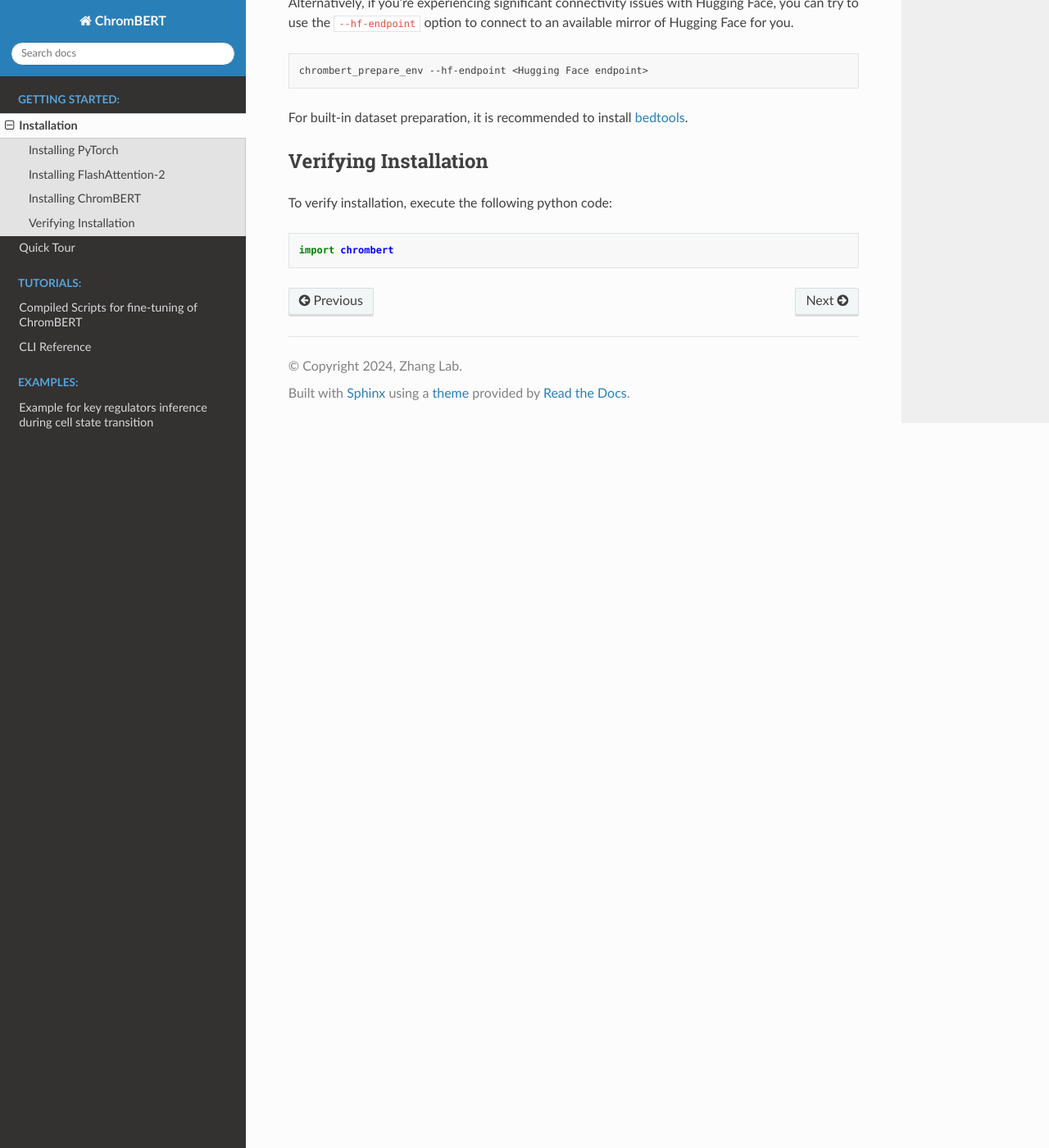
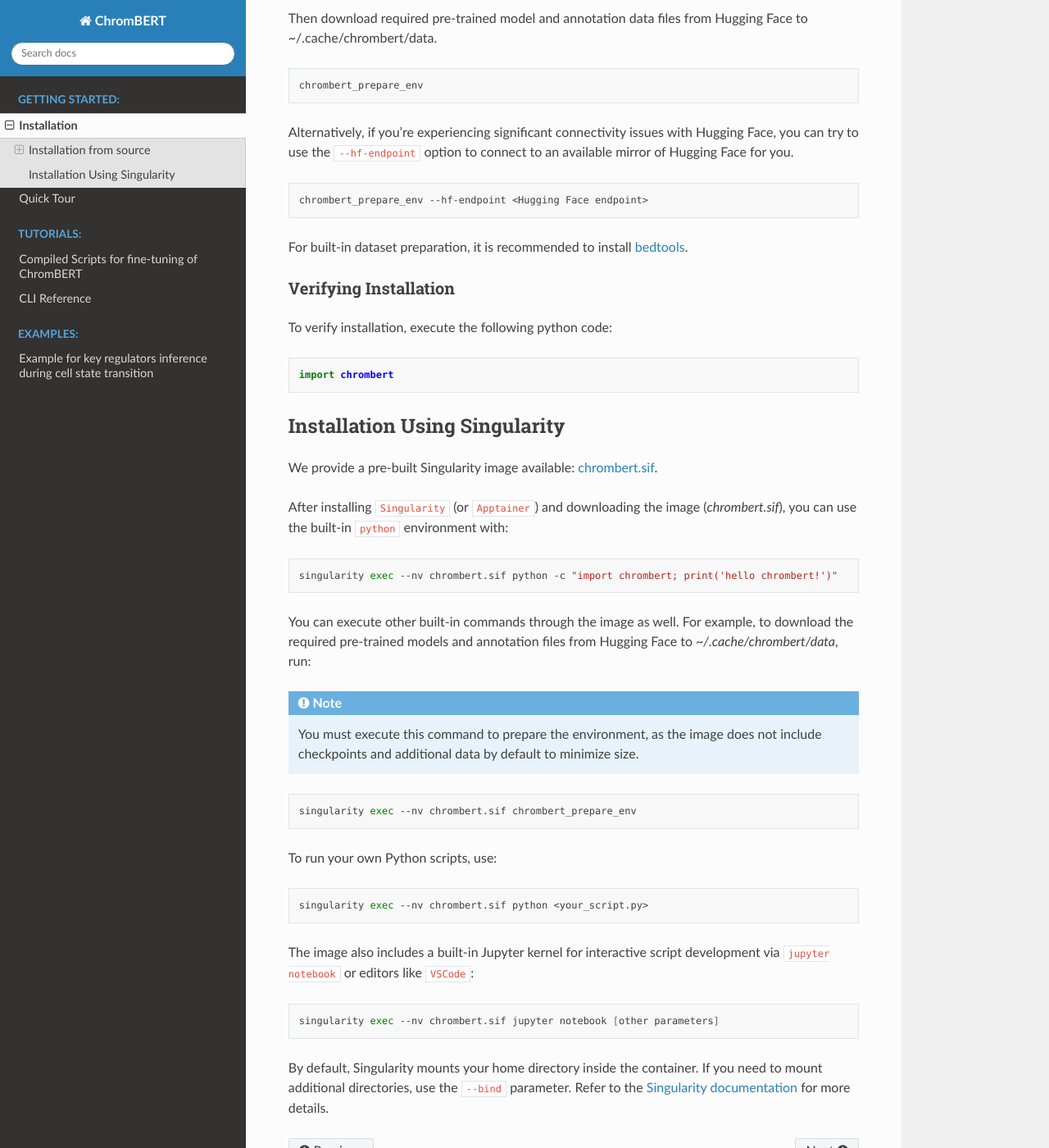
Before and after one commit to zhaoweiyu-github/ChromBERT, a Sphinx documentation site: the page built from docs/source/installation.rst, in a window 1280 px wide and 1400 px high, scrolled down 1078 px. Shown: the whole window at 82% size. Built offline with Sphinx 7.4.7 and the Read the Docs theme 3.1.0, drawn with Linux system fonts in a browser that asks for light colours; pages that are not in the unit, such as notebooks, are missing from menus; some of the changed text lies outside the part shown.

Commit message:
update of doc

```diff
--- a/docs/source/installation.rst
+++ b/docs/source/installation.rst
@@ -1,5 +1,11 @@
 Installation
 ============
+
+For direct usage, it is recommended to utilize the Singularity image. For development purposes, installing from source is advised as below.
+
+
+Installation from source
+*************************
 
 ``ChromBERT`` is compatible with Python versions 3.8 or higher and requires ``PyTorch`` version 2.0 or above, along with ``FlashAttention-2``. These dependencies must be installed prior to ``ChromBERT``.
 
@@ -32,6 +38,9 @@
     cd ChromBERT
     pip install .
 
+Installation typically takes less than five minutes.
+
+
 Then download required pre-trained model and annotation data files from Hugging Face to ~/.cache/chrombert/data.
 
 .. code-block:: shell
@@ -53,3 +62,40 @@
 .. code-block:: python
 
     import chrombert
+
+
+Installation Using Singularity
+*****************************
+
+We provide a pre-built Singularity image available: `chrombert.sif <https://drive.google.com/file/d/1ePmDK6DANSq-zkRgVBTxSBnKBZk-cEzM/view?usp=sharing>`_.
+
+
+After installing ``Singularity`` (or ``Apptainer``) and downloading the image (`chrombert.sif`), you can use the built-in ``python`` environment with:
+
+.. code-block:: bash
+
+    singularity exec --nv chrombert.sif python -c "import chrombert; print('hello chrombert!')"
+
+
+You can execute other built-in commands through the image as well. For example, to download the required pre-trained models and annotation files from Hugging Face to `~/.cache/chrombert/data`, run:
+
+.. note::
+    You must execute this command to prepare the environment, as the image does not include checkpoints and additional data by default to minimize size.
+
+.. code-block:: bash
+
+    singularity exec --nv chrombert.sif chrombert_prepare_env
+
+To run your own Python scripts, use:
+
+.. code-block:: bash
+
+    singularity exec --nv chrombert.sif python <your_script.py>
+
+The image also includes a built-in Jupyter kernel for interactive script development via ``jupyter notebook`` or editors like ``VSCode``:
+
+.. code-block:: bash
+
+    singularity exec --nv chrombert.sif jupyter notebook [other parameters]
+
+By default, Singularity mounts your home directory inside the container. If you need to mount additional directories, use the ``--bind`` parameter. Refer to the `Singularity documentation <https://docs.sylabs.io/guides/3.0/user-guide/bind_paths_and_mounts.html>`_ for more details.
```
Also changed, not shown: README.md (+3 -0 lines).
